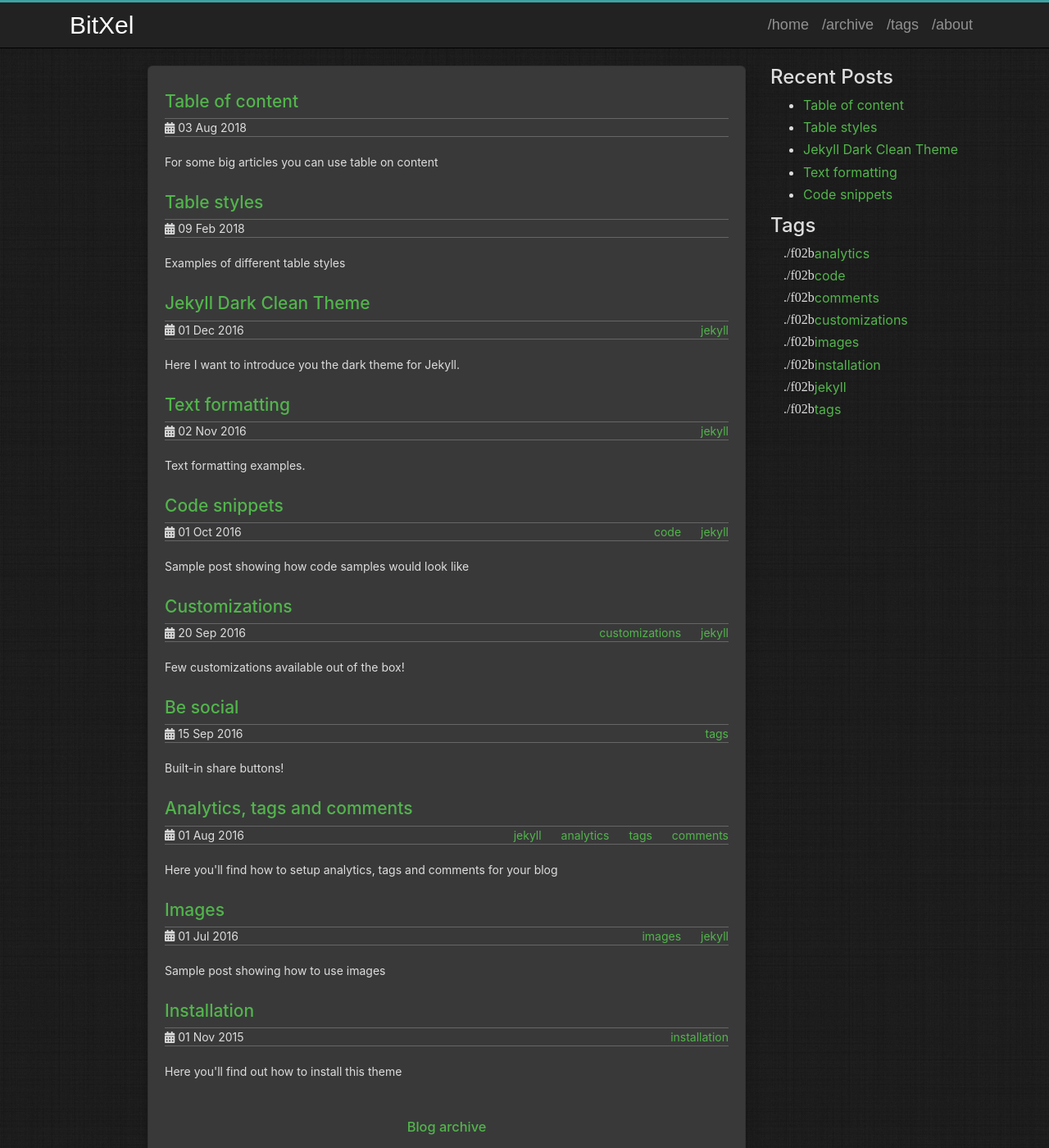
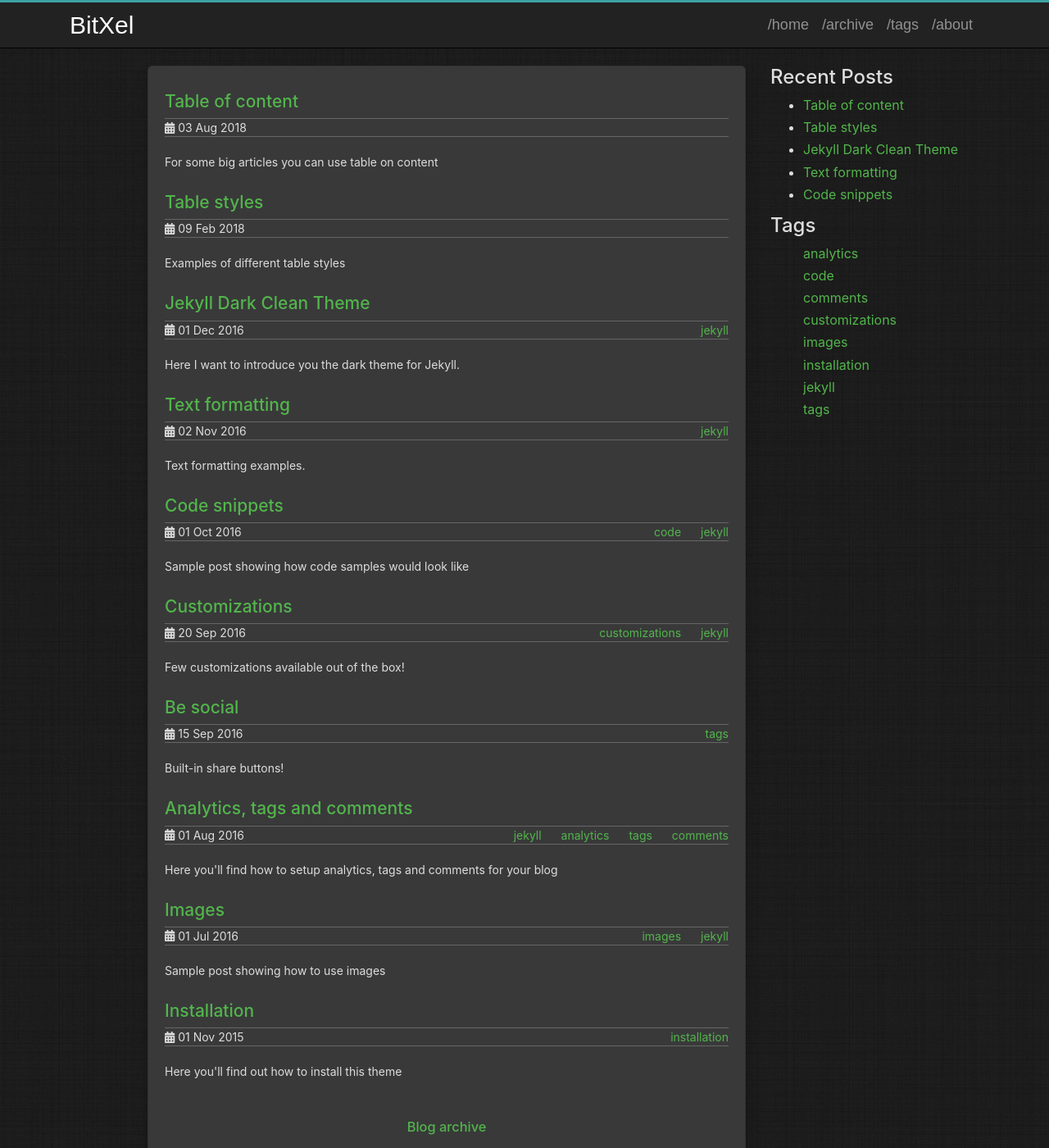
Before and after one commit to pgrandoli/pgrandoli.github.io, a Jekyll site: the page built from index.html, in a window 1280 px wide and 1400 px high. Shown: the whole window at 82% size. Built offline with Jekyll 4.4.1, drawn with Linux system fonts in a browser that asks for light colours.

Commit message:
Update theme.scss

```diff
--- a/assets/css/theme.scss
+++ b/assets/css/theme.scss
@@ -167,7 +167,7 @@ ul.share-buttons {
 ul.sideBarTags {
   list-style: none;
   li:before {
-    content: './f02b';
+    content: '\f02b';
     font-family: 'FontAwesome';
     float: left;
     margin-left: -1.5em;
```
